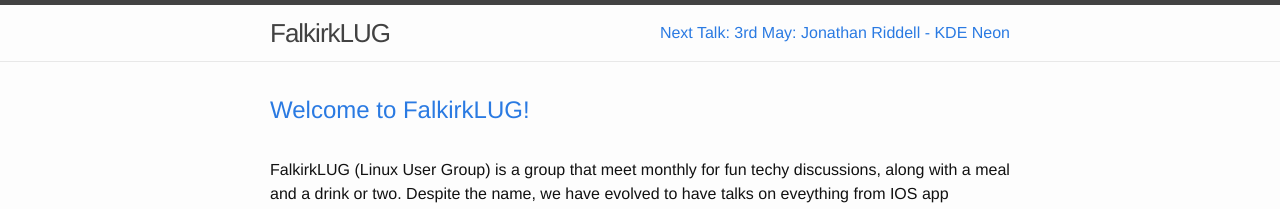
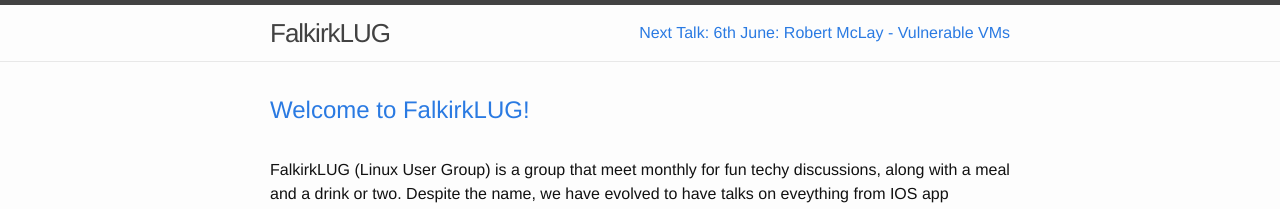
Before and after one commit to FalkirkLUG/FalkirkLUG.github.io, a Jekyll site: the page built from index.html, in a window 1280 px wide. Shown: the top 209 px of the page. Built offline with Jekyll 4.4.1, drawn with Linux system fonts in a browser that asks for light colours.

Commit message:
Update talk header for june

```diff
--- a/_includes/header.html
+++ b/_includes/header.html
@@ -15,7 +15,7 @@
 
       <div>
         <a class='info-head'>Next Talk:</a>
-        <a class='info-text'>3rd May: Jonathan Riddell - KDE Neon</a>
+        <a class='info-text'>6th June: Robert McLay  - Vulnerable VMs</a>
       </div>
 
       <div class="trigger">
```
